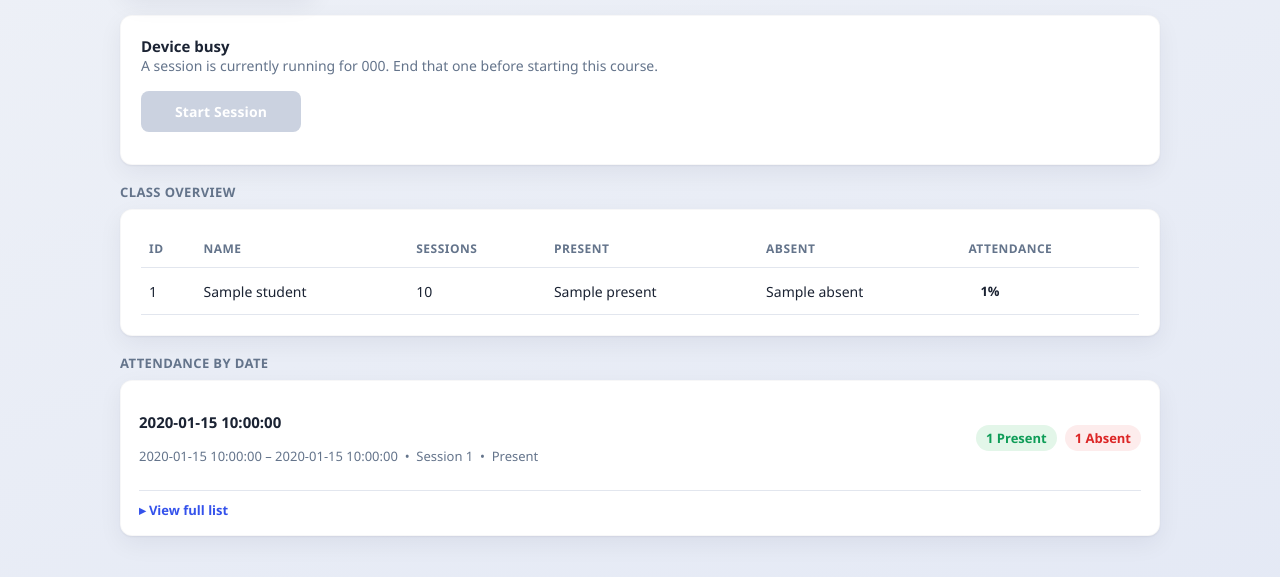
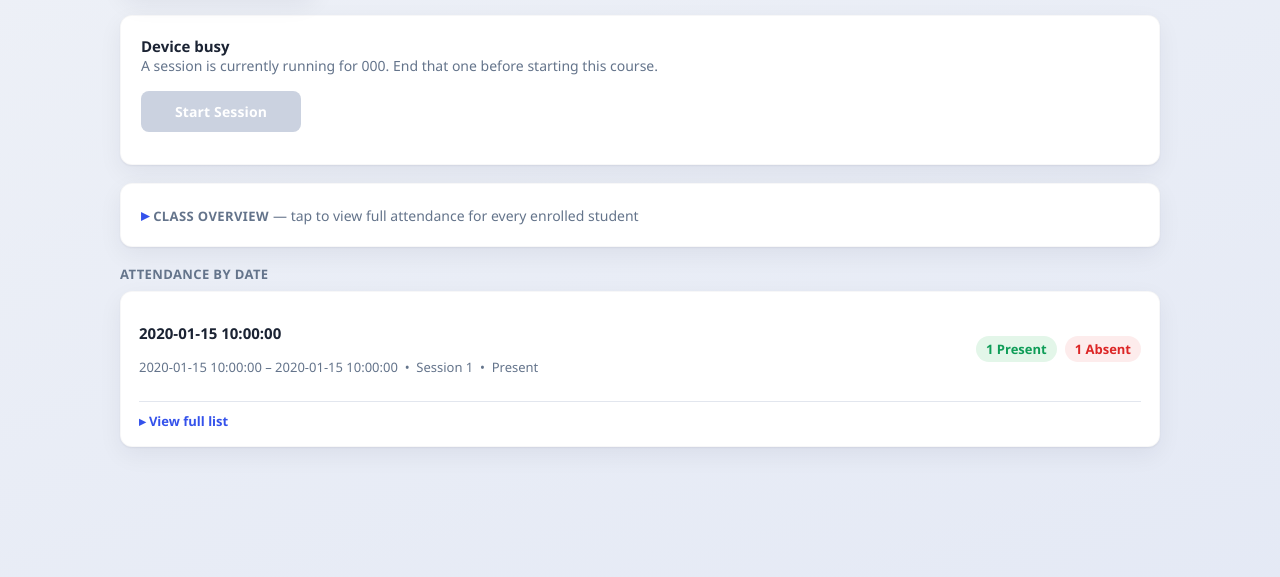
Before and after one commit to ishtiakahmedayon/rfid-attendance-system, a Flask app: template attendance_system_backend/templates/teacher_dashboard.html in a window 1280 px wide. Shown: the part 165-742 px from the top of the page. Run offline with Flask 3, Linux system fonts and the light colour scheme; the template is opened without the code that fills it: most values are stand-ins (such as "Sample title", 1, 10 or a date in 2020).

Commit message:
Adding cancel option in teacher dashboard

```diff
--- a/attendance_system_backend/static/styles.css
+++ b/attendance_system_backend/static/styles.css
@@ -558,6 +558,50 @@ details.session-list[open] summary::before {
   box-shadow: 0 6px 16px rgba(220, 38, 38, 0.3);
 }
 
+.session-control-actions {
+  display: flex;
+  gap: 10px;
+  flex-wrap: wrap;
+}
+
+.session-control-actions form {
+  margin: 0;
+}
+
+.btn-ghost-danger {
+  background: #fff;
+  color: var(--danger);
+  border: 1px solid var(--danger);
+  box-shadow: none;
+  width: auto;
+  min-width: 160px;
+}
+
+.btn-ghost-danger:hover {
+  background: var(--danger-soft);
+  box-shadow: none;
+}
+
+/* ---------- Collapsible class overview ---------- */
+.overview-toggle summary {
+  cursor: pointer;
+  list-style: none;
+}
+
+.overview-toggle summary::-webkit-details-marker {
+  display: none;
+}
+
+.overview-toggle summary::before {
+  content: "▸ ";
+  color: var(--primary);
+  font-weight: 700;
+}
+
+.overview-toggle[open] summary::before {
+  content: "▾ ";
+}
+
 button:disabled {
   background: #cbd2e0;
   color: #fff;
--- a/attendance_system_backend/templates/teacher_dashboard.html
+++ b/attendance_system_backend/templates/teacher_dashboard.html
@@ -38,10 +38,20 @@
             <p class="hint" style="margin:0;">The ESP32 is currently accepting scans for this course.</p>
           </div>
         </div>
+        <div class="session-control-actions">
           <form method="post" action="{{ url_for('ui.stop_session_remote') }}">
             <input type="hidden" name="offering_id" value="{{ selected_offering_id }}" />
             <button type="submit" class="btn-danger">End Session</button>
           </form>
+          <form method="post" action="{{ url_for('ui.cancel_session_remote') }}"
+                onsubmit="return confirm('Cancel this session? All scans taken during it will be permanently deleted and it will NOT count as a held class.');">
+            <input type="hidden" name="offering_id" value="{{ selected_offering_id }}" />
+            <button type="submit" class="btn-ghost-danger">Cancel Session</button>
+          </form>
+        </div>
+        <p class="hint" style="margin:10px 0 0;">
+          <strong>End</strong> closes the session and keeps it in attendance records. <strong>Cancel</strong> discards it completely — no readings, no record.
+        </p>
       {% elif open_elsewhere_course_code %}
         <p class="session-control-title">Device busy</p>
         <p class="hint" style="margin:0 0 10px;">
@@ -58,8 +68,13 @@
       {% endif %}
     </div>
 
-    <div class="section-title">Class Overview</div>
     <div class="card" style="margin-bottom:18px;">
+      <details class="overview-toggle">
+        <summary>
+          <span class="section-title" style="margin:0; display:inline;">Class Overview</span>
+          <span class="hint">— tap to view full attendance for every enrolled student</span>
+        </summary>
+        <div style="margin-top:14px;">
           {% if roster %}
           <table>
             <thead>
@@ -88,6 +103,8 @@
           {% else %}
           <p class="empty-note">No enrolled students or sessions yet for this course.</p>
           {% endif %}
+        </div>
+      </details>
     </div>
 
     <div class="section-title">Attendance by Date</div>
```
Also changed, not shown: attendance_system_backend/ui.py (+40 -0 lines). Lines whose indentation alone changed are shown as unchanged.
